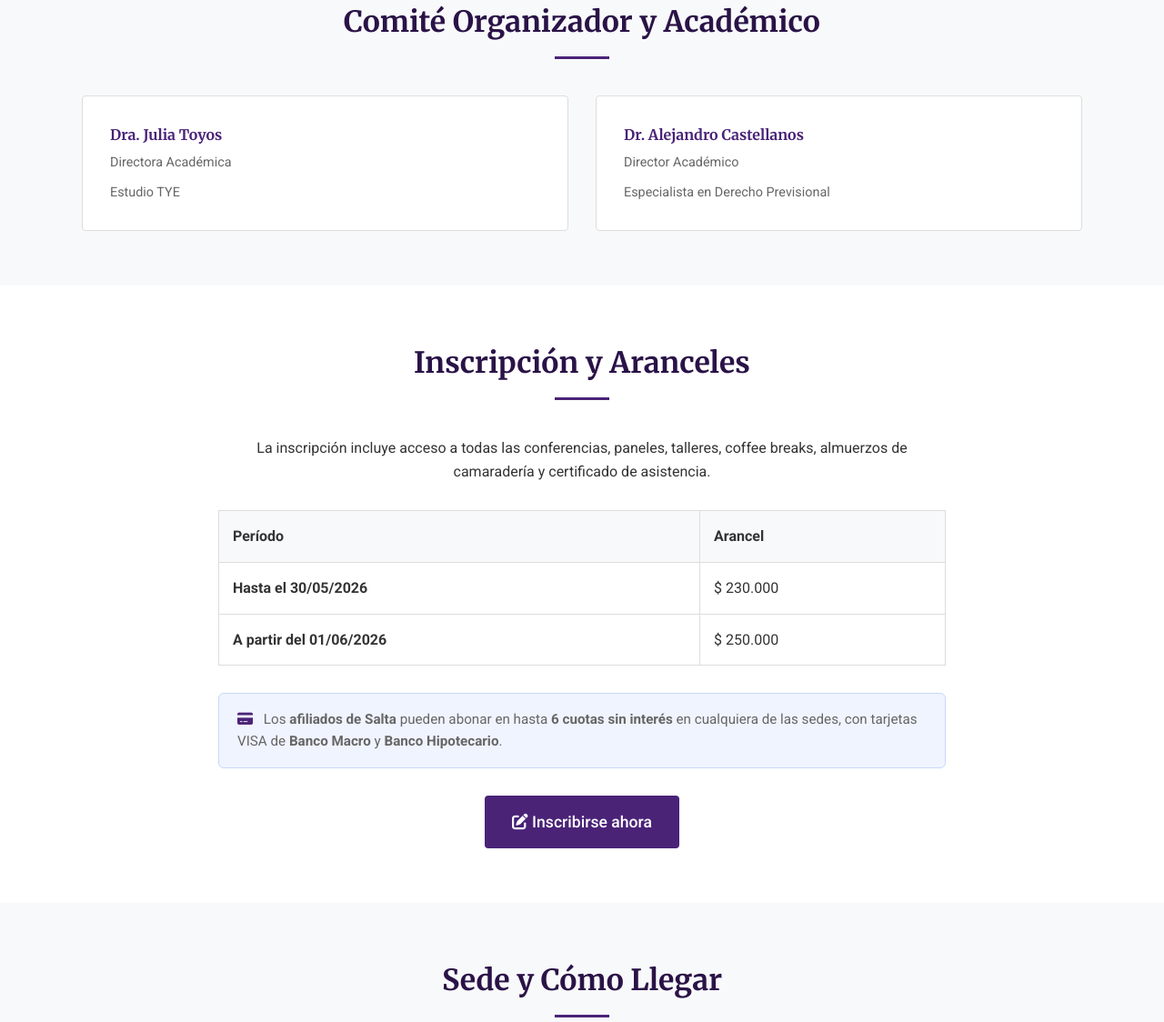
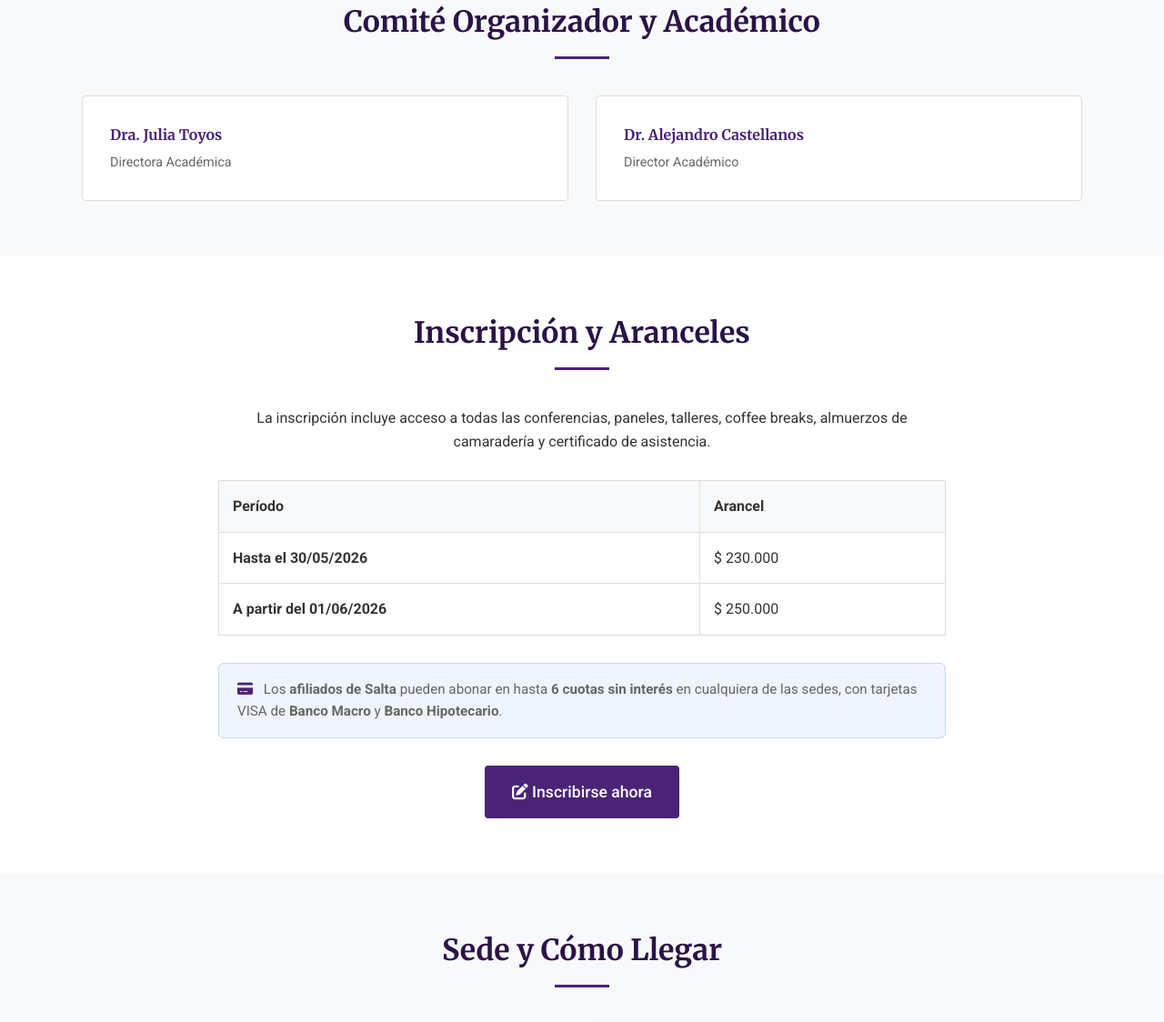
Before and after one commit to OctavioGalvan5/Pagina-congreso-previcional, a Flask app: page / in a window 1280 px wide. Shown: the part 1504-2628 px from the top of the page at 91% size. Run offline with Flask 3, Linux system fonts and the light colour scheme.

Commit message:
Quitar textos extra y linkear nombres del comité a sus páginas de CV
Co-Authored-By: Claude Sonnet 4.6 <noreply@anthropic.com>

```diff
--- a/templates/index.html
+++ b/templates/index.html
@@ -123,6 +123,15 @@
 .auth-card h4 {
     margin-bottom: 5px;
     color: var(--primary);
+}
+
+.auth-card h4 a {
+    color: inherit;
+    text-decoration: none;
+}
+
+.auth-card h4 a:hover {
+    text-decoration: underline;
 }
 
 .auth-card p {
@@ -260,14 +269,12 @@
             <h2 class="section-title">Comité Organizador y Académico</h2>
             <div class="auth-grid">
                 <div class="auth-card">
-                    <h4>Dra. Julia Toyos</h4>
+                    <h4><a href="/disertante/julia-toyos">Dra. Julia Toyos</a></h4>
                     <p>Directora Académica</p>
-                    <p style="margin-top: 10px;">Estudio TYE</p>
                 </div>
                 <div class="auth-card">
-                    <h4>Dr. Alejandro Castellanos</h4>
+                    <h4><a href="/disertante/alejandro-castellanos">Dr. Alejandro Castellanos</a></h4>
                     <p>Director Académico</p>
-                    <p style="margin-top: 10px;">Especialista en Derecho Previsional</p>
                 </div>
             </div>
         </div>
```
